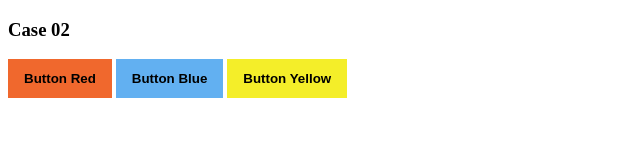
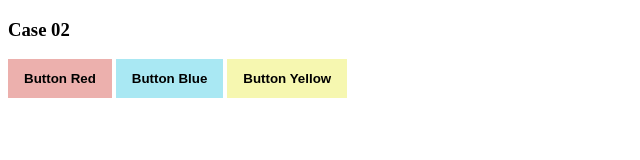
Before and after one commit to hikarihust/sass-gruntjs-bootstrap, a plain HTML site: page 1.training_sass/09-exe-button/index.html in a window 1280 px wide. Shown: the whole page, without its empty margins (0-640 px from the left). Drawn offline with Linux system fonts and the light colour scheme.

Commit message:
Button 3

```diff
--- a/1.training_sass/09-exe-button/index.html
+++ b/1.training_sass/09-exe-button/index.html
@@ -4,7 +4,7 @@
 	<meta charset="utf-8">
 	<title>Exe Button</title>
 
-	<link rel="stylesheet" type="text/css" href="style/style-02.css">
+	<link rel="stylesheet" type="text/css" href="style/style-03.css">
 </head>
 <body>
 	<!-- <h3>Case 01</h3>
--- /dev/null
+++ b/1.training_sass/09-exe-button/style/scss/style-03.scss
@@ -0,0 +1,50 @@
+$color-red: #ECB0AD;
+$color-red-hover: #F16F69;
+
+$color-blue: #A9E8F3;
+$color-blue-hover: #4EDAF3;
+
+$color-yellow: #F6F7B0;
+$color-yellow-hover: #F6F868;
+
+%btn {
+	padding: 12px 16px;
+	border: none;
+	text-align: center;
+	cursor: pointer;
+	font-weight: bold;
+}
+
+$color-button: (
+	red     : (
+		background: $color-red,
+		hover: $color-red-hover,
+	),
+	blue: (
+		background: $color-blue,
+		hover: $color-blue-hover
+	),
+	yellow: (
+		background: $color-yellow,
+		hover: $color-yellow-hover
+	)
+);
+
+@each $btnName, $colorMap in $color-button {
+
+	.btn-#{$btnName} {
+		@extend %btn;
+	}
+
+	@each $key, $value in $colorMap {
+		@if $key == "background" {
+			.btn-#{$btnName} {
+				background-color: $value;
+			}
+		} @else {
+			.btn-#{$btnName}:hover {
+				background-color: $value;
+			}
+		}
+	}
+}
--- a/me.txt
+++ b/me.txt
@@ -46,3 +46,4 @@ Mixins
 Xây dựng giao diện Button
     Button 1
     Button 2
+    Button 3
```
Also changed, not shown: 1.training_sass/09-exe-button/style/style-03.css (added), 1 other file.
